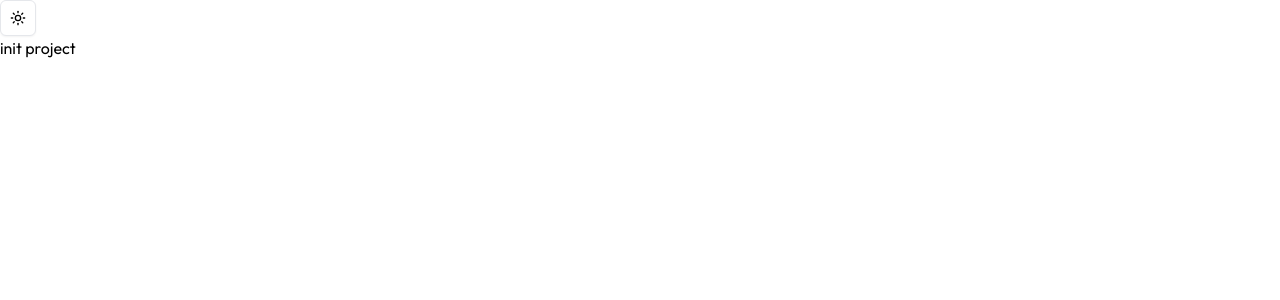
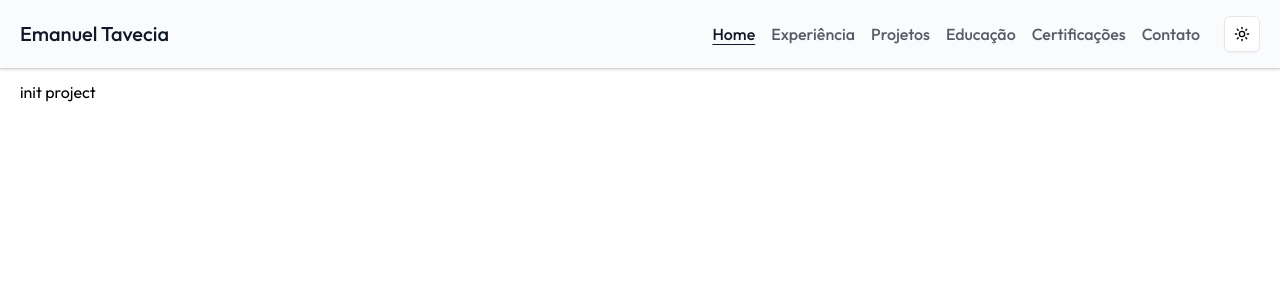
Before and after one commit to emanueltavecia/portfolio, a Next.js app: page / in a window 1280 px wide. Shown: the top 300 px of the page. Built offline with nearby package versions, Linux system fonts and the light colour scheme.

Commit message:
add header component

```diff
--- a/src/app/layout.tsx
+++ b/src/app/layout.tsx
@@ -2,7 +2,7 @@ import type { Metadata } from 'next'
 import { Outfit } from 'next/font/google'
 import './globals.css'
 import { ThemeProvider } from '@/components/theme-provider'
-import { ThemeToggle } from '@/components/theme-toggle'
+import { Header } from '@/components/header'
 
 const mainFontFamily = Outfit({ subsets: ['latin'], variable: '--font-main' })
 
@@ -29,8 +29,8 @@ export default function RootLayout({
           enableSystem
           disableTransitionOnChange
         >
-          <ThemeToggle />
-          {children}
+          <Header />
+          <div className="mt-20 max-w-screen-xl mx-auto px-5">{children}</div>
           {modal}
         </ThemeProvider>
       </body>
--- /dev/null
+++ b/src/components/header/index.tsx
@@ -0,0 +1,59 @@
+'use client'
+
+import Link from 'next/link'
+import { Button, buttonVariants } from '../ui/button'
+import { cn } from '@/lib/utils'
+import { HeaderNav } from './nav'
+import {
+  Sheet,
+  SheetContent,
+  SheetHeader,
+  SheetTitle,
+  SheetTrigger,
+} from '../ui/sheet'
+import { Menu } from 'lucide-react'
+import { useState } from 'react'
+
+export function Header() {
+  const [isSheetOpen, setIsSheetOpen] = useState(false)
+
+  return (
+    <header className="flex items-center justify-center py-4 border-b border-zinc-300 dark:border-zinc-900 bg-slate-300/10 dark:bg-gray-900/50 fixed left-0 right-0 top-0 backdrop-blur shadow">
+      <div className="flex items-center gap-4 justify-between w-full max-w-screen-xl px-5">
+        <h1>
+          <Link
+            href="/"
+            className={cn(buttonVariants({ variant: 'link' }), 'text-xl p-0')}
+          >
+            Emanuel Tavecia
+          </Link>
+        </h1>
+        <nav className="hidden items-center gap-6 md:flex">
+          <HeaderNav isMobile={false} />
+        </nav>
+        <Sheet open={isSheetOpen} onOpenChange={setIsSheetOpen}>
+          <SheetTrigger asChild>
+            <Button
+              variant="ghost"
+              className="flex md:hidden p-3 -mr-3"
+              onClick={() => setIsSheetOpen(true)}
+            >
+              <Menu />
+            </Button>
+          </SheetTrigger>
+          <SheetContent className="dark:border-zinc-900 max-w-72">
+            <SheetHeader className="mb-4">
+              <SheetTitle className="text-left">Menu</SheetTitle>
+            </SheetHeader>
+            <nav className="flex flex-col gap-3">
+              <HeaderNav
+                isMobile
+                handleCloseSheet={() => setIsSheetOpen(false)}
+              />
+            </nav>
+          </SheetContent>
+        </Sheet>
+      </div>
+    </header>
+  )
+}
--- /dev/null
+++ b/src/components/header/item/index.tsx
@@ -0,0 +1,27 @@
+'use client'
+
+import { buttonVariants } from '@/components/ui/button'
+import Link from 'next/link'
+import { NavItemProps } from './types'
+import { usePathname } from 'next/navigation'
+import { cn } from '@/lib/utils'
+
+export function NavItem({ name, href, onCloseSheet }: NavItemProps) {
+  const pathname = usePathname()
+
+  return (
+    <li>
+      <Link
+        href={href}
+        onClick={onCloseSheet}
+        className={cn(
+          buttonVariants({ variant: 'link' }),
+          'p-0 text-base',
+          pathname === href ? 'underline' : 'opacity-70'
+        )}
+      >
+        {name}
+      </Link>
+    </li>
+  )
+}
--- /dev/null
+++ b/src/components/header/item/types.ts
@@ -0,0 +1,5 @@
+export interface NavItemProps {
+  name: string
+  href: string
+  onCloseSheet?: () => void
+}
--- /dev/null
+++ b/src/components/header/nav/index.tsx
@@ -0,0 +1,50 @@
+import { ThemeToggle } from '@/components/theme-toggle'
+import { NavItem } from '../item'
+import { HeaderNavProps } from './types'
+import { cn } from '@/lib/utils'
+
+export function HeaderNav({ isMobile, handleCloseSheet }: HeaderNavProps) {
+  return (
+    <>
+      <ul
+        className={cn(
+          'flex',
+          isMobile ? 'gap-1 flex-col' : 'items-center flex-row gap-4'
+        )}
+      >
+        <NavItem name="Home" href="/" onCloseSheet={handleCloseSheet} />
+
+        <NavItem
+          name="Experiência"
+          href="/experience"
+          onCloseSheet={handleCloseSheet}
+        />
+
+        <NavItem
+          name="Projetos"
+          href="/projects"
+          onCloseSheet={handleCloseSheet}
+        />
+
+        <NavItem
+          name="Educação"
+          href="/education"
+          onCloseSheet={handleCloseSheet}
+        />
+
+        <NavItem
+          name="Certificações"
+          href="/certificates"
+          onCloseSheet={handleCloseSheet}
+        />
+
+        <NavItem
+          name="Contato"
+          href="/contact"
+          onCloseSheet={handleCloseSheet}
+        />
+      </ul>
+      <ThemeToggle isMobile={isMobile} />
+    </>
+  )
+}
--- /dev/null
+++ b/src/components/header/nav/types.ts
@@ -0,0 +1,4 @@
+export interface HeaderNavProps {
+  isMobile: boolean
+  handleCloseSheet?: () => void
+}
--- /dev/null
+++ b/src/components/theme-toggle/index.tsx
@@ -0,0 +1,44 @@
+'use client'
+
+import * as React from 'react'
+import { Moon, Settings, Sun } from 'lucide-react'
+import { useTheme } from 'next-themes'
+
+import { Button } from '@/components/ui/button'
+import {
+  DropdownMenu,
+  DropdownMenuContent,
+  DropdownMenuItem,
+  DropdownMenuTrigger,
+} from '@/components/ui/dropdown-menu'
+import { ThemeToggleProps } from './types'
+
+export function ThemeToggle({ isMobile }: ThemeToggleProps) {
+  const { setTheme } = useTheme()
+
+  return (
+    <DropdownMenu>
+      <DropdownMenuTrigger asChild>
+        <div className="flex items-center gap-2">
+          <Button variant="outline" size="icon">
+            <Sun className="h-[1.2rem] w-[1.2rem] rotate-0 scale-100 transition-all dark:-rotate-90 dark:scale-0" />
+            <Moon className="absolute h-[1.2rem] w-[1.2rem] rotate-90 scale-0 transition-all dark:rotate-0 dark:scale-100" />
+            <span className="sr-only">Toggle theme</span>
+          </Button>
+          <span className={!isMobile ? 'hidden' : ''}>Trocar o tema</span>
+        </div>
+      </DropdownMenuTrigger>
+      <DropdownMenuContent align={isMobile ? 'start' : 'end'}>
+        <DropdownMenuItem onClick={() => setTheme('light')}>
+          <Sun /> Light
+        </DropdownMenuItem>
+        <DropdownMenuItem onClick={() => setTheme('dark')}>
+          <Moon /> Dark
+        </DropdownMenuItem>
+        <DropdownMenuItem onClick={() => setTheme('system')}>
+          <Settings /> System
+        </DropdownMenuItem>
+      </DropdownMenuContent>
+    </DropdownMenu>
+  )
+}
--- /dev/null
+++ b/src/components/theme-toggle/types.ts
@@ -0,0 +1,3 @@
+export interface ThemeToggleProps {
+  isMobile: boolean
+}
--- a/src/components/ui/dialog.tsx
+++ b/src/components/ui/dialog.tsx
@@ -1,10 +1,10 @@
-"use client"
+'use client'
 
-import * as React from "react"
-import * as DialogPrimitive from "@radix-ui/react-dialog"
-import { X } from "lucide-react"
+import * as React from 'react'
+import * as DialogPrimitive from '@radix-ui/react-dialog'
+import { X } from 'lucide-react'
 
-import { cn } from "@/lib/utils"
+import { cn } from '@/lib/utils'
 
 const Dialog = DialogPrimitive.Root
 
@@ -21,7 +21,7 @@ const DialogOverlay = React.forwardRef<
   <DialogPrimitive.Overlay
     ref={ref}
     className={cn(
-      "fixed inset-0 z-50 bg-black/80  data-[state=open]:animate-in data-[state=closed]:animate-out data-[state=closed]:fade-out-0 data-[state=open]:fade-in-0",
+      'fixed inset-0 z-50 bg-black/80 backdrop-blur data-[state=open]:animate-in data-[state=closed]:animate-out data-[state=closed]:fade-out-0 data-[state=open]:fade-in-0',
       className
     )}
     {...props}
@@ -38,7 +38,7 @@ const DialogContent = React.forwardRef<
     <DialogPrimitive.Content
       ref={ref}
       className={cn(
-        "fixed left-[50%] top-[50%] z-50 grid w-full max-w-lg translate-x-[-50%] translate-y-[-50%] gap-4 border border-gray-200 bg-white p-6 shadow-lg duration-200 data-[state=open]:animate-in data-[state=closed]:animate-out data-[state=closed]:fade-out-0 data-[state=open]:fade-in-0 data-[state=closed]:zoom-out-95 data-[state=open]:zoom-in-95 data-[state=closed]:slide-out-to-left-1/2 data-[state=closed]:slide-out-to-top-[48%] data-[state=open]:slide-in-from-left-1/2 data-[state=open]:slide-in-from-top-[48%] sm:rounded-lg dark:border-gray-800 dark:bg-gray-950",
+        'fixed left-[50%] top-[50%] z-50 grid w-11/12 max-w-lg max-h-[85vh] overflow-auto translate-x-[-50%] translate-y-[-50%] gap-4 border border-gray-200 bg-white p-6 shadow-lg duration-200 data-[state=open]:animate-in data-[state=closed]:animate-out data-[state=closed]:fade-out-0 data-[state=open]:fade-in-0 data-[state=closed]:zoom-out-95 data-[state=open]:zoom-in-95 data-[state=closed]:slide-out-to-left-1/2 data-[state=closed]:slide-out-to-top-[48%] data-[state=open]:slide-in-from-left-1/2 data-[state=open]:slide-in-from-top-[48%] rounded-lg dark:border-gray-800 dark:bg-gray-950',
         className
       )}
       {...props}
@@ -59,13 +59,13 @@ const DialogHeader = ({
 }: React.HTMLAttributes<HTMLDivElement>) => (
   <div
     className={cn(
-      "flex flex-col space-y-1.5 text-center sm:text-left",
+      'flex flex-col space-y-1.5 text-center sm:text-left',
       className
     )}
     {...props}
   />
 )
-DialogHeader.displayName = "DialogHeader"
+DialogHeader.displayName = 'DialogHeader'
 
 const DialogFooter = ({
   className,
@@ -73,13 +73,13 @@ const DialogFooter = ({
 }: React.HTMLAttributes<HTMLDivElement>) => (
   <div
     className={cn(
-      "flex flex-col-reverse sm:flex-row sm:justify-end sm:space-x-2",
+      'flex flex-col-reverse sm:flex-row sm:justify-end sm:space-x-2',
       className
     )}
     {...props}
   />
 )
-DialogFooter.displayName = "DialogFooter"
+DialogFooter.displayName = 'DialogFooter'
 
 const DialogTitle = React.forwardRef<
   React.ElementRef<typeof DialogPrimitive.Title>,
@@ -88,7 +88,7 @@ const DialogTitle = React.forwardRef<
   <DialogPrimitive.Title
     ref={ref}
     className={cn(
-      "text-lg font-semibold leading-none tracking-tight",
+      'text-lg font-semibold leading-none tracking-tight',
       className
     )}
     {...props}
@@ -102,7 +102,7 @@ const DialogDescription = React.forwardRef<
 >(({ className, ...props }, ref) => (
   <DialogPrimitive.Description
     ref={ref}
-    className={cn("text-sm text-gray-500 dark:text-gray-400", className)}
+    className={cn('text-sm text-gray-500 dark:text-gray-400', className)}
     {...props}
   />
 ))
--- a/src/components/ui/sheet.tsx
+++ b/src/components/ui/sheet.tsx
@@ -21,7 +21,7 @@ const SheetOverlay = React.forwardRef<
 >(({ className, ...props }, ref) => (
   <SheetPrimitive.Overlay
     className={cn(
-      "fixed inset-0 z-50 bg-black/80  data-[state=open]:animate-in data-[state=closed]:animate-out data-[state=closed]:fade-out-0 data-[state=open]:fade-in-0",
+      "fixed inset-0 z-50 bg-black/80 backdrop-blur data-[state=open]:animate-in data-[state=closed]:animate-out data-[state=closed]:fade-out-0 data-[state=open]:fade-in-0",
       className
     )}
     {...props}
```
